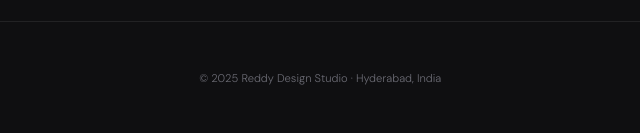
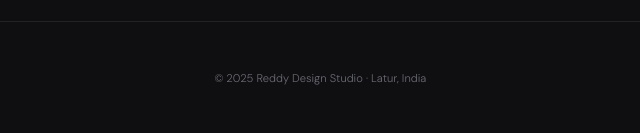
Before and after one commit to Reddydesignstudio/reddydesignstudio, a plain HTML site: page services.html in a window 1280 px wide. Shown: the part 3743-3876 px from the top of the page, 271-911 px from the left. Drawn offline with nearby package versions, Linux system fonts and the light colour scheme.

Commit message:
Change footer copyright location to Latur
Updated footer copyright location from Hyderabad to Latur.

```diff
--- a/services.html
+++ b/services.html
@@ -294,7 +294,7 @@
 
 <footer>
   <div class="flogo">Reddy<span>.</span></div>
-  <div class="fcopy">&copy; 2025 Reddy Design Studio &middot; Hyderabad, India</div>
+  <div class="fcopy">&copy; 2025 Reddy Design Studio &middot; Latur, India</div>
   <div class="fsocs">
     <a class="fsoc" href="#">YT</a><a class="fsoc" href="#">IG</a>
     <a class="fsoc" href="#">Be</a><a class="fsoc" href="#">in</a>
```
